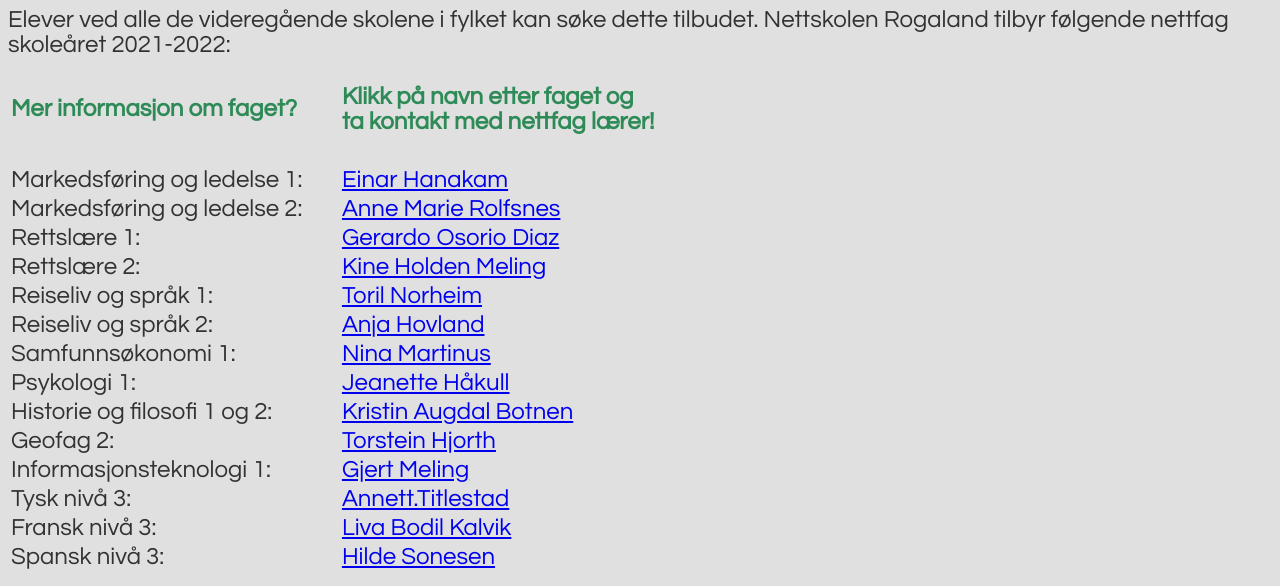
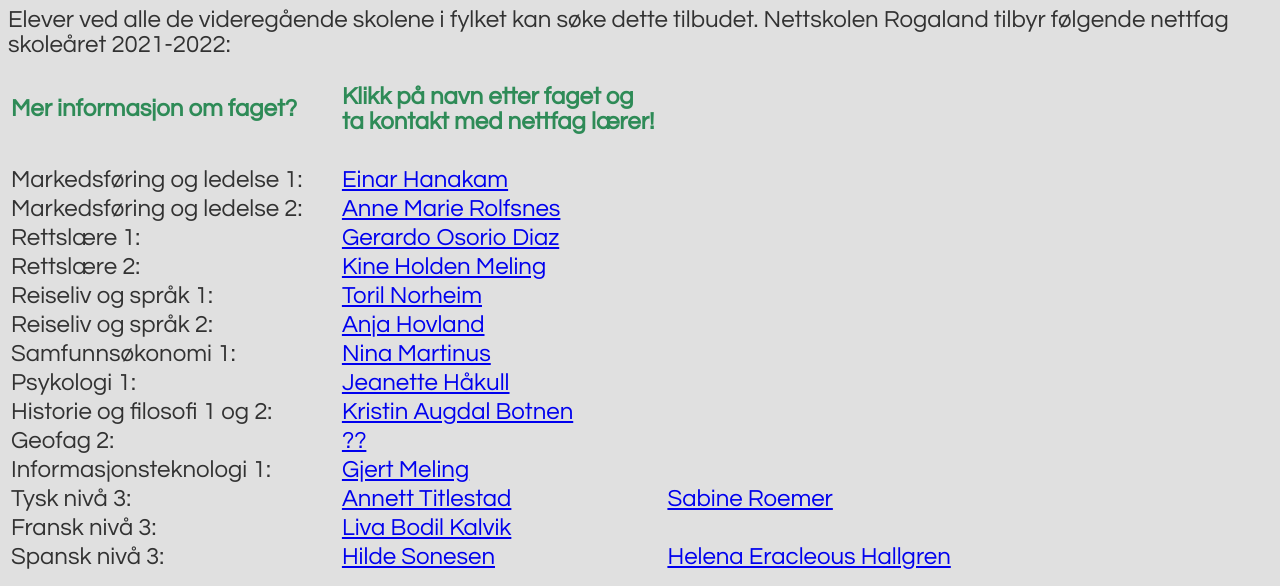
Before and after one commit to bellemakers/bellemakers.github.io, a plain HTML site: page paamelding/nettfag.html in a window 1280 px wide. Shown: the part 214-800 px from the top of the page. Drawn offline with Linux system fonts and the light colour scheme.

Commit message:
Update nettfag.html

```diff
--- a/paamelding/nettfag.html
+++ b/paamelding/nettfag.html
@@ -62,7 +62,7 @@
   		</tr>
 		<tr>
     			<td>Geofag 2:</td>
-    			<td><a href="mailto:torstein.hjorth@skole.rogfk.no">Torstein Hjorth</a></td>
+    			<td><a href="mailto:??@skole.rogfk.no">??</a></td>
   		</tr>
 		<tr>
     			<td>Informasjonsteknologi 1:</td>
@@ -70,7 +70,9 @@
   		</tr>
 		<tr>
     			<td>Tysk nivå 3:</td>
-    			<td><a href="mailto:annett.titlestad@skole.rogfk.no">Annett.Titlestad</a></td>
+    			<td><a href="mailto:annett.titlestad@skole.rogfk.no">Annett Titlestad</a></td>
+			<td>&nbsp;</td>
+    			<td><a href="mailto:sabine.roemer@skole.rogfk.no">Sabine Roemer</a></td>
   		</tr>
 		<tr>
     			<td>Fransk nivå 3:</td>
@@ -79,6 +81,8 @@
 		<tr>
     			<td>Spansk nivå 3:</td>
     			<td><a href="mailto:Hilde.Sonesen@skole.rogfk.no">Hilde Sonesen</a></td>
+			<td>&nbsp;</td>
+    			<td><a href="mailto:helena.eracleous.hallgren@skole.rogfk.no">Helena Eracleous Hallgren</a></td>
   		</tr>
 	</table>
 
```
